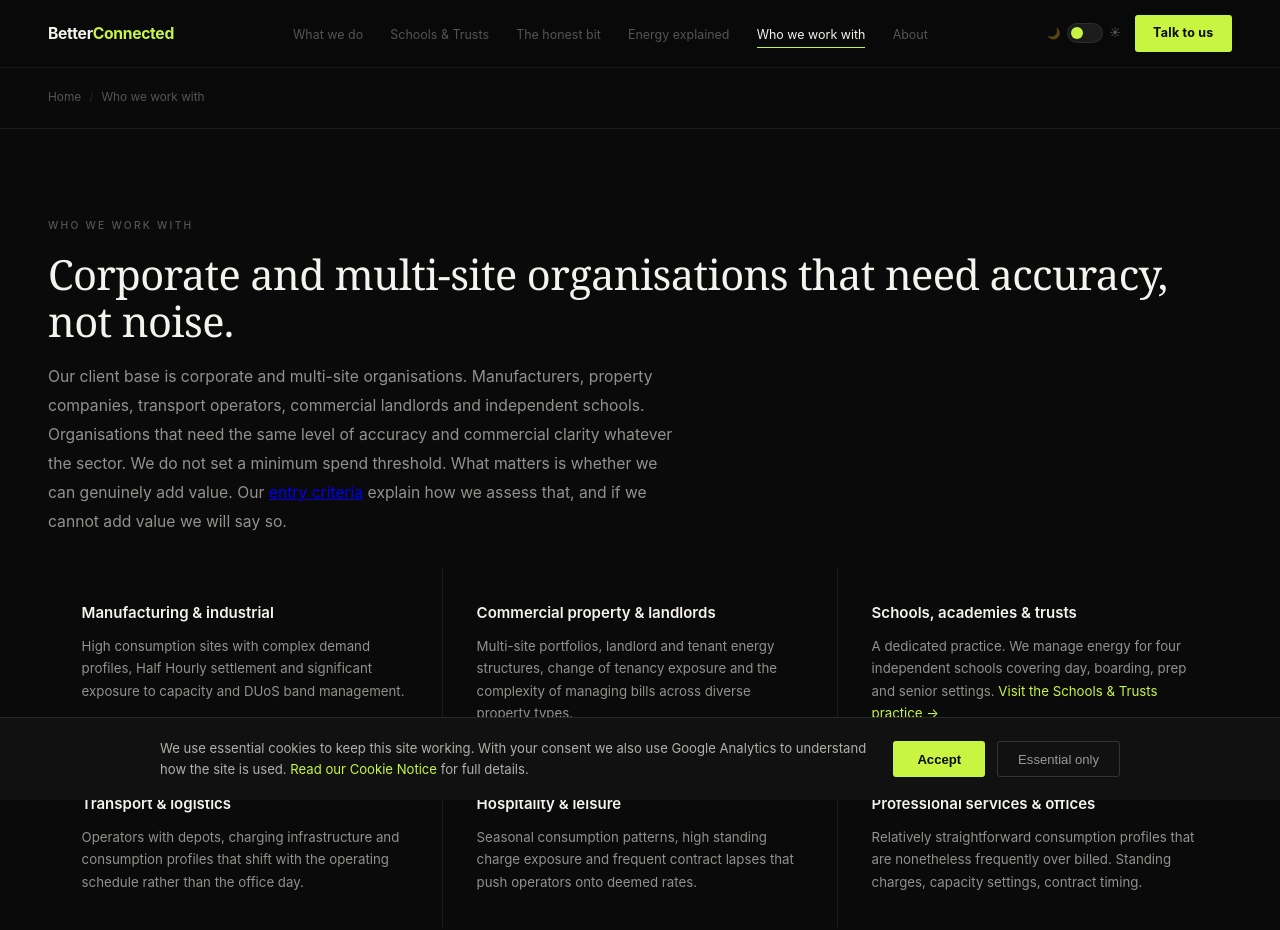
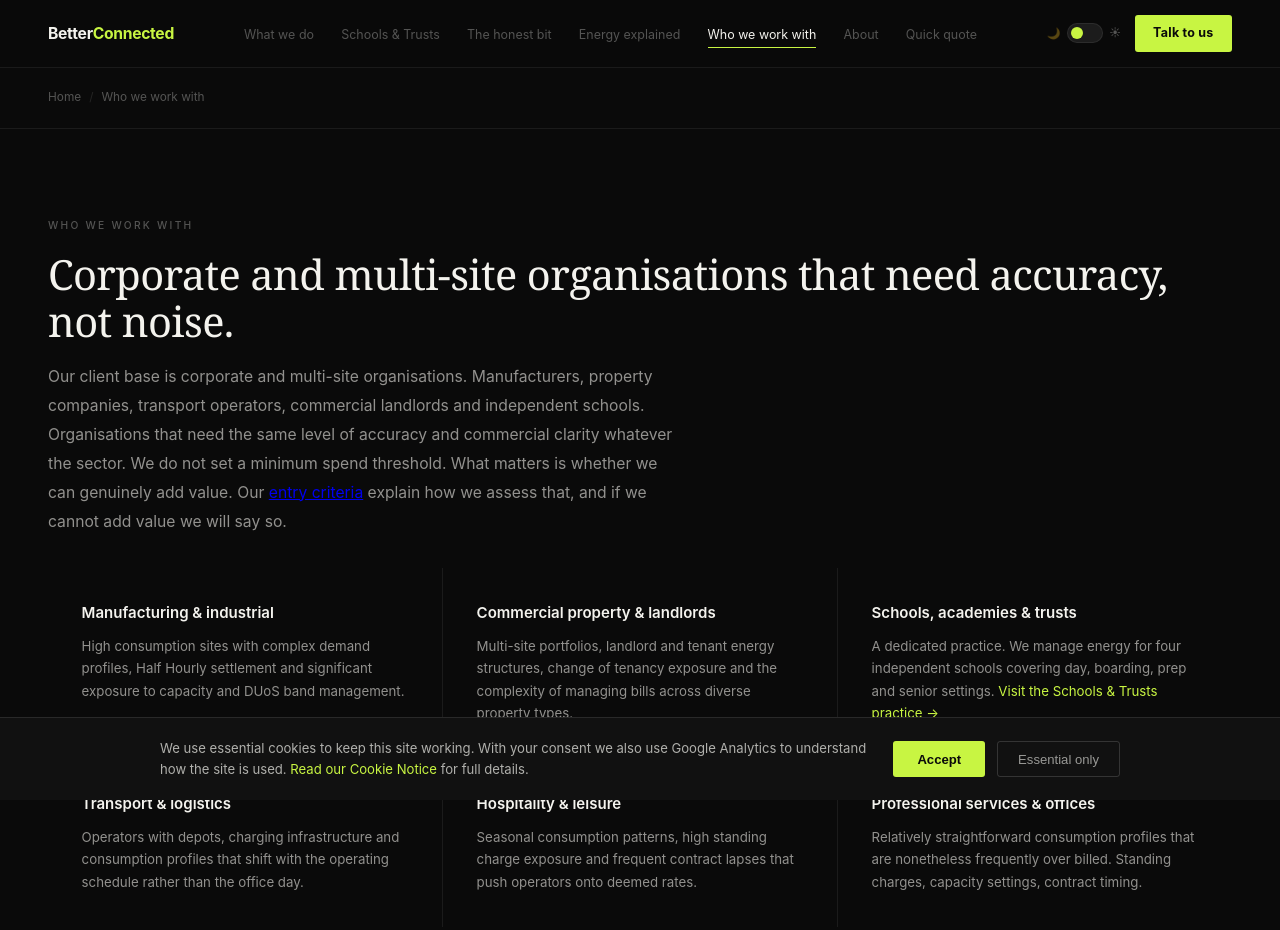
Before and after one commit to Mikecurge/betterconnected, a plain HTML site: page who-we-work-with.html in a window 1280 px wide. Shown: the top 930 px of the page. Drawn offline with Linux system fonts and the light colour scheme.

Commit message:
Add Quick quote link to the top menu

```diff
--- a/who-we-work-with.html
+++ b/who-we-work-with.html
@@ -27,7 +27,7 @@
 <body>
 <nav class="bc-nav">
   <div class="nav-left"><a href="/" aria-label="Better Connected home"><div class="logo-text">Better<span>Connected</span></div></a></div>
-  <ul class="nav-links-desktop"><li><a href="/what-we-do.html">What we do</a></li><li><a href="/schools.html">Schools &amp; Trusts</a></li><li><a href="/the-honest-bit.html">The honest bit</a></li><li><a href="/energy-explained/">Energy explained</a></li><li><a href="/who-we-work-with.html" class="active">Who we work with</a></li><li><a href="/about.html">About</a></li></ul>
+  <ul class="nav-links-desktop"><li><a href="/what-we-do.html">What we do</a></li><li><a href="/schools.html">Schools &amp; Trusts</a></li><li><a href="/the-honest-bit.html">The honest bit</a></li><li><a href="/energy-explained/">Energy explained</a></li><li><a href="/who-we-work-with.html" class="active">Who we work with</a></li><li><a href="/about.html">About</a></li><li><a href="https://quotes.betterconnected.biz">Quick quote</a></li></ul>
   <div class="nav-right">
     <div class="mode-toggle" onclick="toggleMode()" title="Toggle light or dark mode" role="switch" aria-label="Toggle light or dark mode"><span class="tog-ic">&#127769;</span><div class="trk"><div class="thb"></div></div><span class="tog-ic">&#9728;</span></div>
     <button class="nav-menu-btn" onclick="openDrawer()">Menu</button>
@@ -36,7 +36,7 @@
 </nav>
 <div class="nav-drawer" id="nav-drawer">
   <div class="drawer-header"><div class="nav-left"><div class="owl-panel"><svg class="bc-owl" width="22" height="40" viewBox="0 0 44 80" fill="none" aria-hidden="true"><path class="body" d="M6 16 C6 6 38 6 38 16 L38 62 C38 72 32 76 22 76 C12 76 6 72 6 62 Z"/><circle class="cutout" cx="15" cy="26" r="7.5"/><circle class="cutout" cx="29" cy="26" r="7.5"/><path class="c-restore" d="M29 18.5 L37.5 22 L37.5 30 L29 33.5 L33 26 Z"/><line class="toe" x1="14" y1="76" x2="8" y2="80" stroke-width="3" stroke-linecap="round"/><line class="toe" x1="14" y1="76" x2="14" y2="80" stroke-width="3" stroke-linecap="round"/><line class="toe" x1="14" y1="76" x2="20" y2="80" stroke-width="3" stroke-linecap="round"/><line class="toe" x1="30" y1="76" x2="24" y2="80" stroke-width="3" stroke-linecap="round"/><line class="toe" x1="30" y1="76" x2="30" y2="80" stroke-width="3" stroke-linecap="round"/><line class="toe" x1="30" y1="76" x2="36" y2="80" stroke-width="3" stroke-linecap="round"/></svg></div><div class="logo-text">Better<span>Connected</span></div></div><button class="drawer-close" onclick="closeDrawer()" aria-label="Close menu">&#10005;</button></div>
-  <div class="drawer-links"><a href="/what-we-do.html">What we do</a><a href="/schools.html">Schools &amp; Trusts</a><a href="/the-honest-bit.html">The honest bit</a><a href="/energy-explained/">Energy explained</a><a href="/who-we-work-with.html">Who we work with</a><a href="/about.html">About</a><a href="/metering.html">Metering Services</a><a href="/entry-criteria.html">Entry criteria</a></div>
+  <div class="drawer-links"><a href="/what-we-do.html">What we do</a><a href="/schools.html">Schools &amp; Trusts</a><a href="/the-honest-bit.html">The honest bit</a><a href="/energy-explained/">Energy explained</a><a href="/who-we-work-with.html">Who we work with</a><a href="/about.html">About</a><a href="https://quotes.betterconnected.biz">Quick quote</a><a href="/metering.html">Metering Services</a><a href="/entry-criteria.html">Entry criteria</a></div>
   <a class="drawer-cta" href="/contact.html">Talk to us &#8594;</a>
 </div>
 <div class="page-wrap">
```
